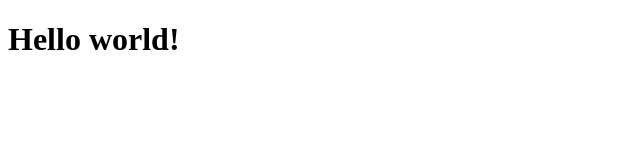
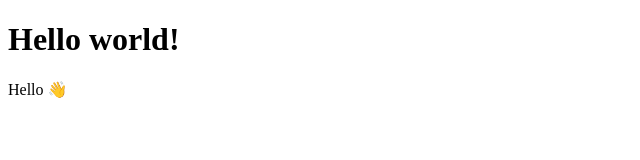
Before and after one commit to francoip/francoip.github.io, a plain HTML site: page index.html in a window 1280 px wide. Shown: the full height of the page, 0-640 px from the left. Drawn offline with Linux system fonts and the light colour scheme.

Commit message:
added waving hand

```diff
--- a/index.html
+++ b/index.html
@@ -9,6 +9,7 @@
     <body>
 
         <h1>Hello world!</h1>
+        <p>Hello 👋</p>
 
     </body>
 </html>
```
